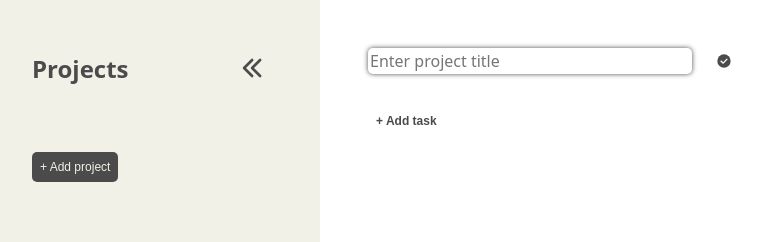
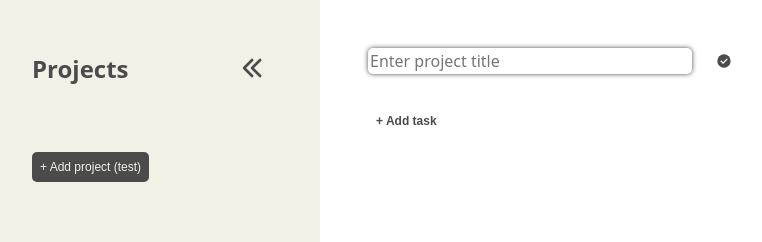
Before and after one commit to nickrroberts/task, a website built with webpack: page src/template.html in a window 1280 px wide. Both pictures are taken after a click on the button "Create project". Shown: the top 242 px of the page, without its empty margins (16-778 px from the left). Built offline with nearby package versions, Linux system fonts and the light colour scheme.

Commit message:
unstick build

```diff
--- a/src/template.html
+++ b/src/template.html
@@ -15,7 +15,7 @@
             </div>
             <ul id="projects">
             </ul>
-            <button class="new-btn" id="new-proj">+ Add project </button>
+            <button class="new-btn" id="new-proj">+ Add project (test)</button>
         </nav>
 
         <div id="container">
```
Also changed, not shown: dist/index.html.
